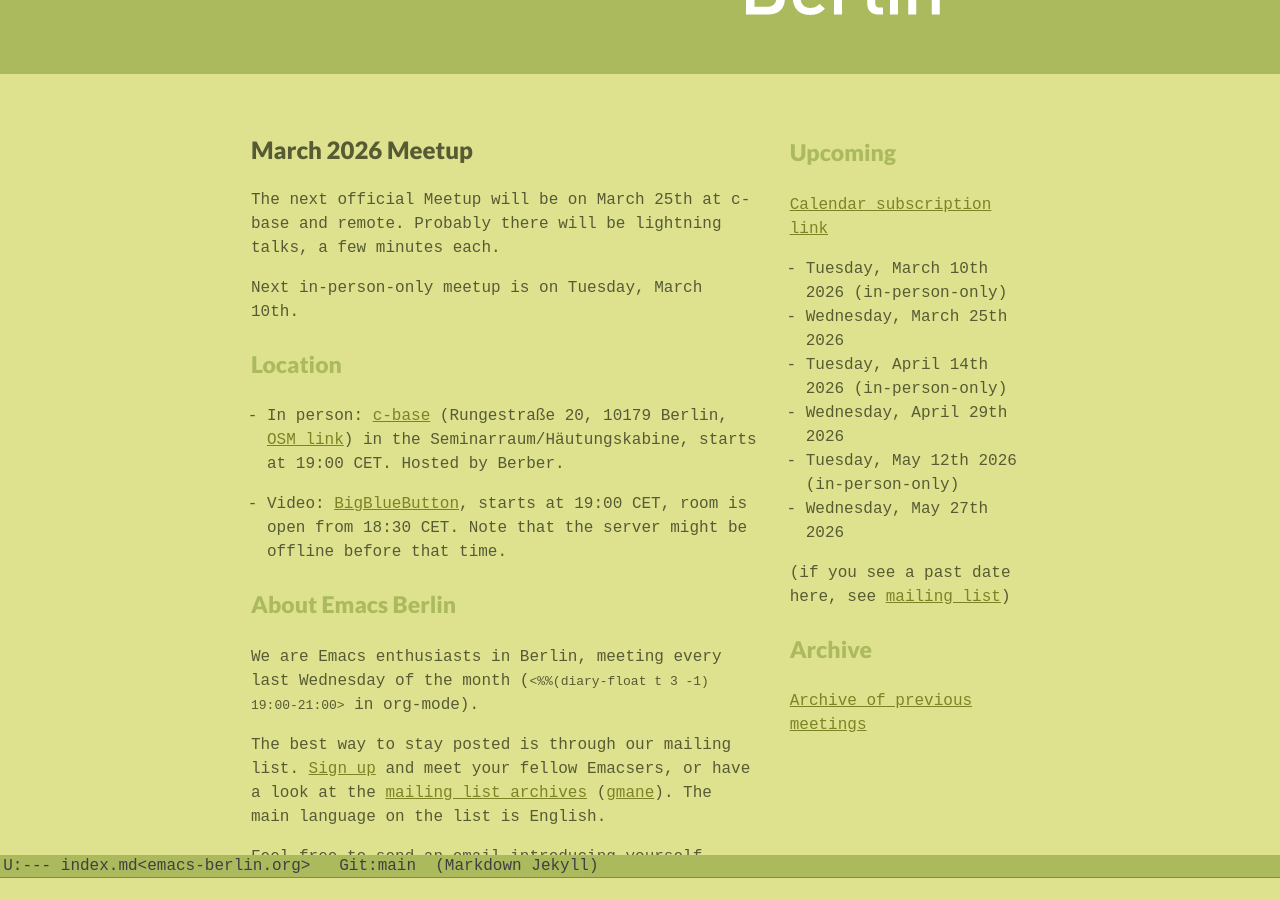
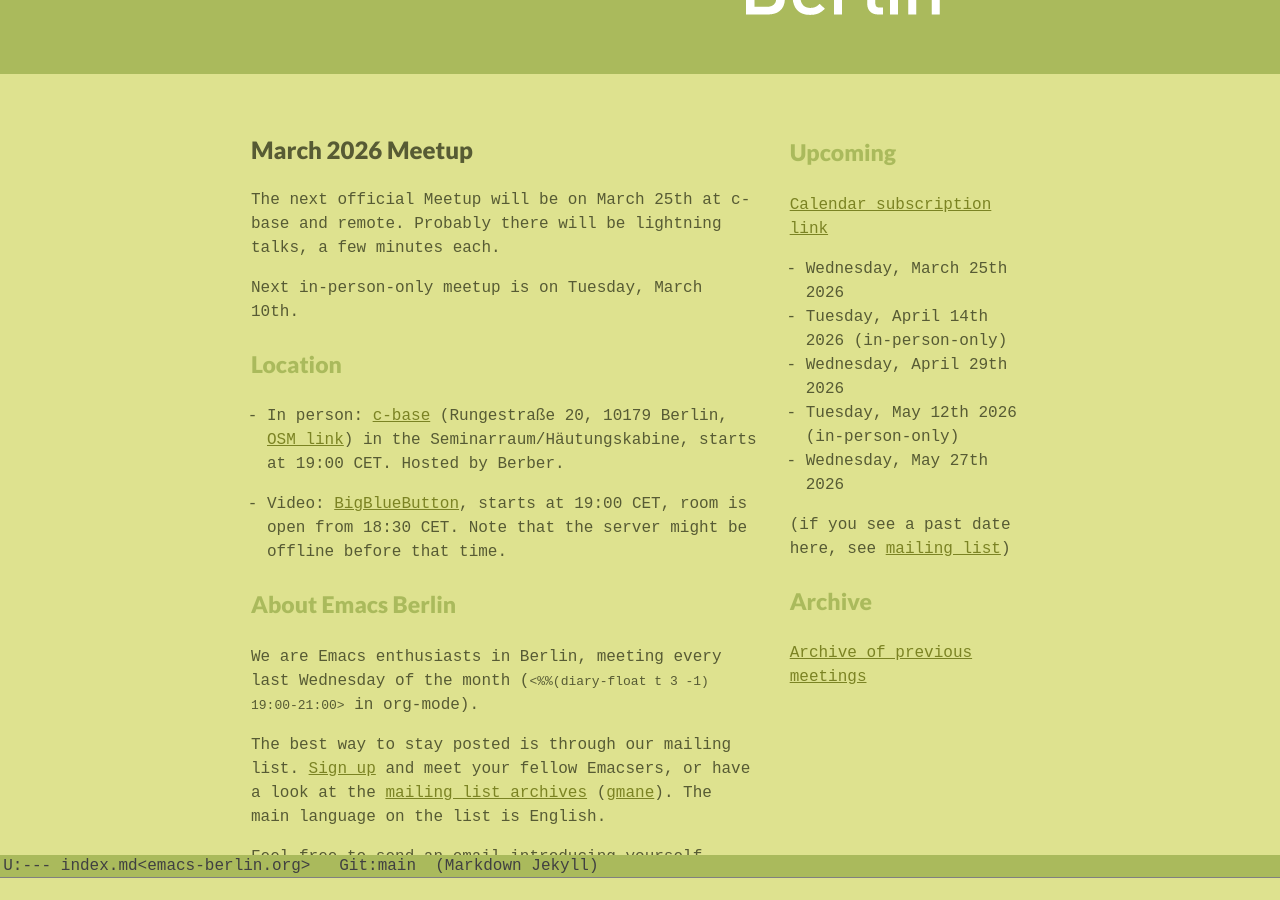
Before and after one commit to emacs-berlin/emacs-berlin.org, a Jekyll site: the page built from index.md, in a window 1280 px wide and 900 px high, scrolled down 335 px. Built offline with Jekyll 4.4.1, drawn with Linux system fonts in a browser that asks for light colours.

Commit message:
Remove past upcoming

```diff
--- a/index.md
+++ b/index.md
@@ -61,7 +61,6 @@
 
 [Calendar subscription link](https://emacs-berlin.org/calendar.ics)
 
-* Tuesday, March 10th 2026 (in-person-only)
 * Wednesday, March 25th 2026
 * Tuesday, April 14th 2026 (in-person-only)
 * Wednesday, April 29th 2026
```
